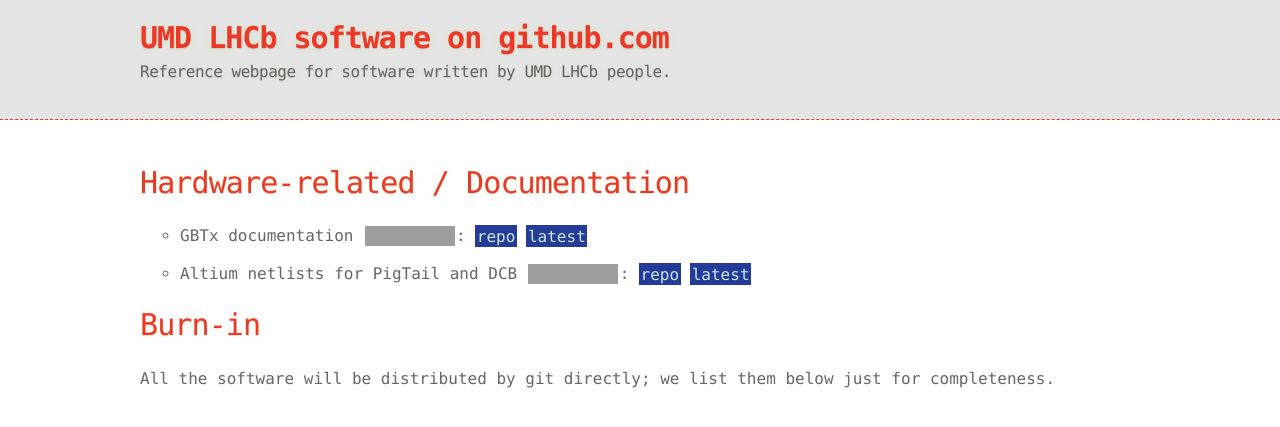
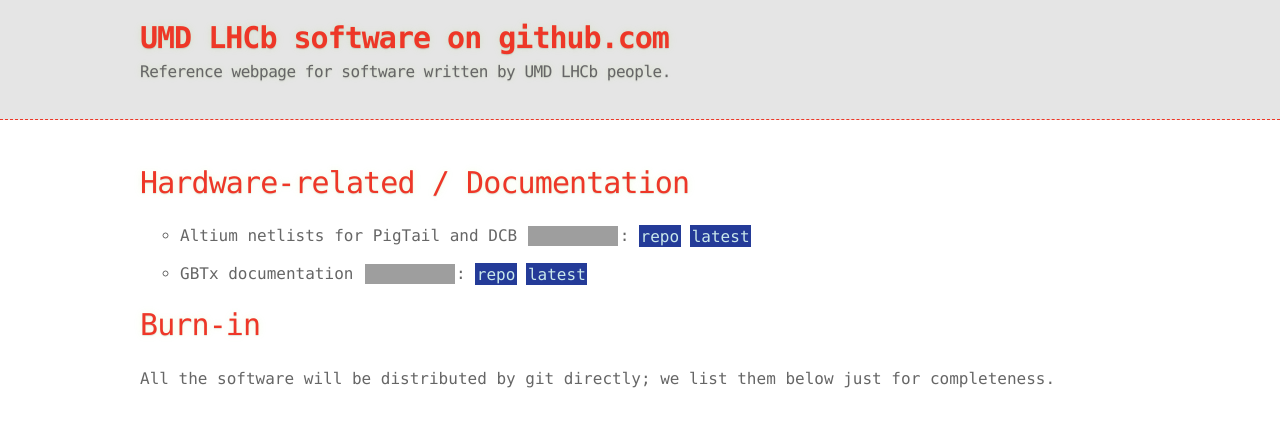
Before and after one commit to umd-lhcb/umd-lhcb.github.io, a Jekyll site: the page built from index.md, in a window 1280 px wide. Shown: the top 427 px of the page. Built offline with Jekyll 4.4.1, drawn with Linux system fonts in a browser that asks for light colours; our own code applies the rules of GitHub Pages for plain Markdown files; grey boxes are pictures that could not be loaded.

Commit message:
Change the order of the items.

```diff
--- a/index.md
+++ b/index.md
@@ -3,15 +3,16 @@
 ---
 
 # Hardware-related / Documentation
+* Altium netlists for PigTail and DCB
+[![Build status](https://travis-ci.com/ZishuoYang/UT-Backplane-mapping.svg?master)](https://travis-ci.com/ZishuoYang){:class="url-no-style"}:
+[repo](https://github.com/ZishuoYang/UT-Backplane-mapping)
+[latest](https://github.com/ZishuoYang/UT-Backplane-mapping/releases/latest)
+
 * GBTx documentation
 [![Build status](https://travis-ci.com/ypsun-umd/gbtx_communication_doc.svg?master)](https://travis-ci.com/ypsun-umd){:class="url-no-style"}:
 [repo](https://github.com/ypsun-umd/gbtx_communication_doc)
 [latest](https://github.com/ypsun-umd/gbtx_communication_doc/releases/latest)
 
-* Altium netlists for PigTail and DCB
-[![Build status](https://travis-ci.com/ZishuoYang/UT-Backplane-mapping.svg?master)](https://travis-ci.com/ZishuoYang){:class="url-no-style"}:
-[repo](https://github.com/ZishuoYang/UT-Backplane-mapping)
-[latest](https://github.com/ZishuoYang/UT-Backplane-mapping/releases/latest)
 
 # Burn-in
 All the software will be distributed by git directly;
```
